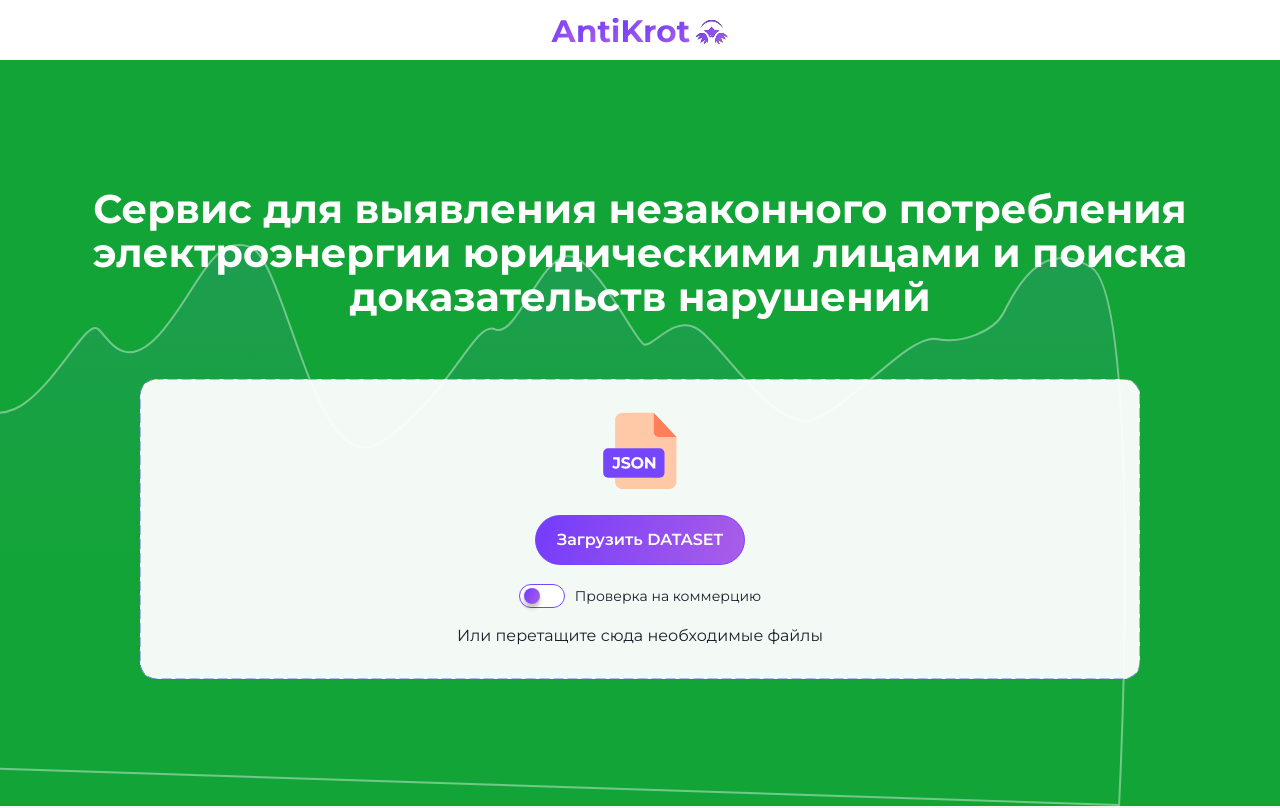
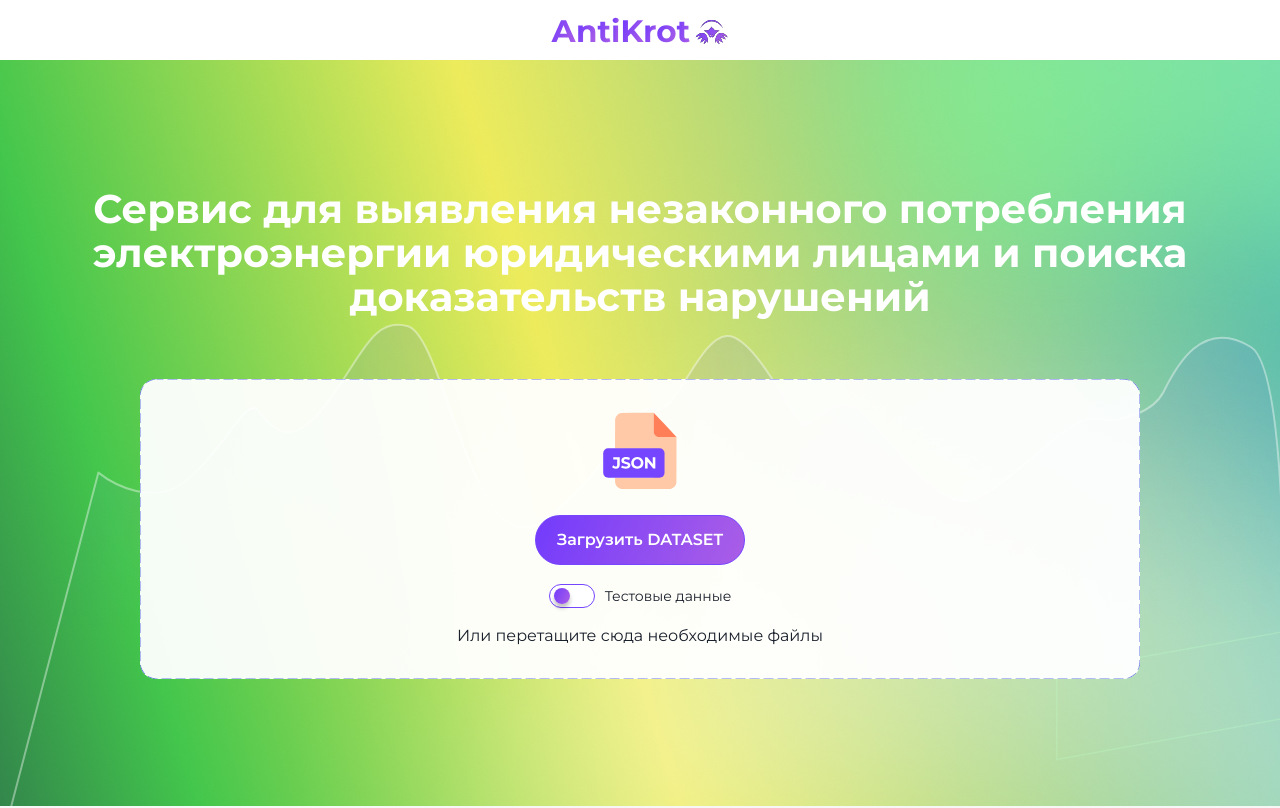
Before and after one commit to KinShish/vtns, a Vue app in the folder front/: page / in a window 1280 px wide. Shown: the top 808 px of the page. Built offline with nearby package versions, Linux system fonts and the light colour scheme.

Commit message:
правки

```diff
--- a/front/src/components/KrotUploadFiles.vue
+++ b/front/src/components/KrotUploadFiles.vue
@@ -11,7 +11,7 @@
 				img.typeFile(src="/img/upload/json.svg")
 				.labelUpload(@click="openModalSelect = true") Загрузить DATASET
 				br
-				KrotUiSwitch(label="Проверка на коммерцию" v-model="type" :chosen="1" notChosen="0")
+				KrotUiSwitch(label="Тестовые данные" v-model="type" :chosen="1" :notChosen="0")
 				.text Или перетащите сюда необходимые файлы
 			.contnets(v-if="!showDropFiles && file.name")
 				.fileName
@@ -198,7 +198,9 @@ export default {
 	.uploadBlock{
 		min-height: 746px;
 		height: calc(100vh - 225px);
-		background: linear-gradient(83.79deg, #13A438 3.25%, #13A438 96.85%);
+		background-image: url("/img/upload/bg.jpg");
+		background-position: center;
+		background-repeat: no-repeat;
 		display: flex;
 		flex-direction: column;
 		gap: 60px;
--- a/front/src/components/result/KrotResult.vue
+++ b/front/src/components/result/KrotResult.vue
@@ -13,9 +13,9 @@
 				KrotUiCheckbox(:label="`- Не выявлено: ${filterCount[0]}`" bg="#13A438" border="#13A438" v-model="filter[0]"
 					desc="От 0% - 25%" @update:modelValue="$_krot_result_filter")
 				KrotUiCheckbox(:label="`- Есть подозрение: ${filterCount[1]}`" bg="#F2B636" border="#F2B636" v-model="filter[1]"
-					desc="От 25% - 65%" @update:modelValue="$_krot_result_filter")
+					desc="От 26% - 65%" @update:modelValue="$_krot_result_filter")
 				KrotUiCheckbox(:label="`- Высокая вероятность: ${filterCount[2]}`" bg="#FF5845" border="#FF5845" v-model="filter[2]"
-					desc="От 65% - 100%" @update:modelValue="$_krot_result_filter")
+					desc="От 66% - 100%" @update:modelValue="$_krot_result_filter")
 				KrotUiCheckbox(:label="`- Коммерция: ${filterCount[3]}`" bg="#9F9D9D" border="#9F9D9D" v-model="filter[3]"
 					@update:modelValue="$_krot_result_filter")
 			.checkBoxList(v-else)
@@ -95,6 +95,7 @@ export default {
 			document.body.appendChild(downloadAnchorNode);
 			downloadAnchorNode.click();
 			downloadAnchorNode.remove();
+			alert('Файл успешно скачан')
 		},
 		$_krot_result_filter(){
 			this.page = 1
--- a/front/src/components/ui/KrotUiCheckbox.vue
+++ b/front/src/components/ui/KrotUiCheckbox.vue
@@ -79,7 +79,7 @@ export default {
 			.name{
 				font-weight: 400;
 				font-size: 16px;
-				line-height: 110%;
+				line-height: 24px;
 				white-space: nowrap;
 			}
 			.desc{
```
Also changed, not shown: front/public/img/upload/bg.jpg (added), front/public/img/upload/shadow.svg.
